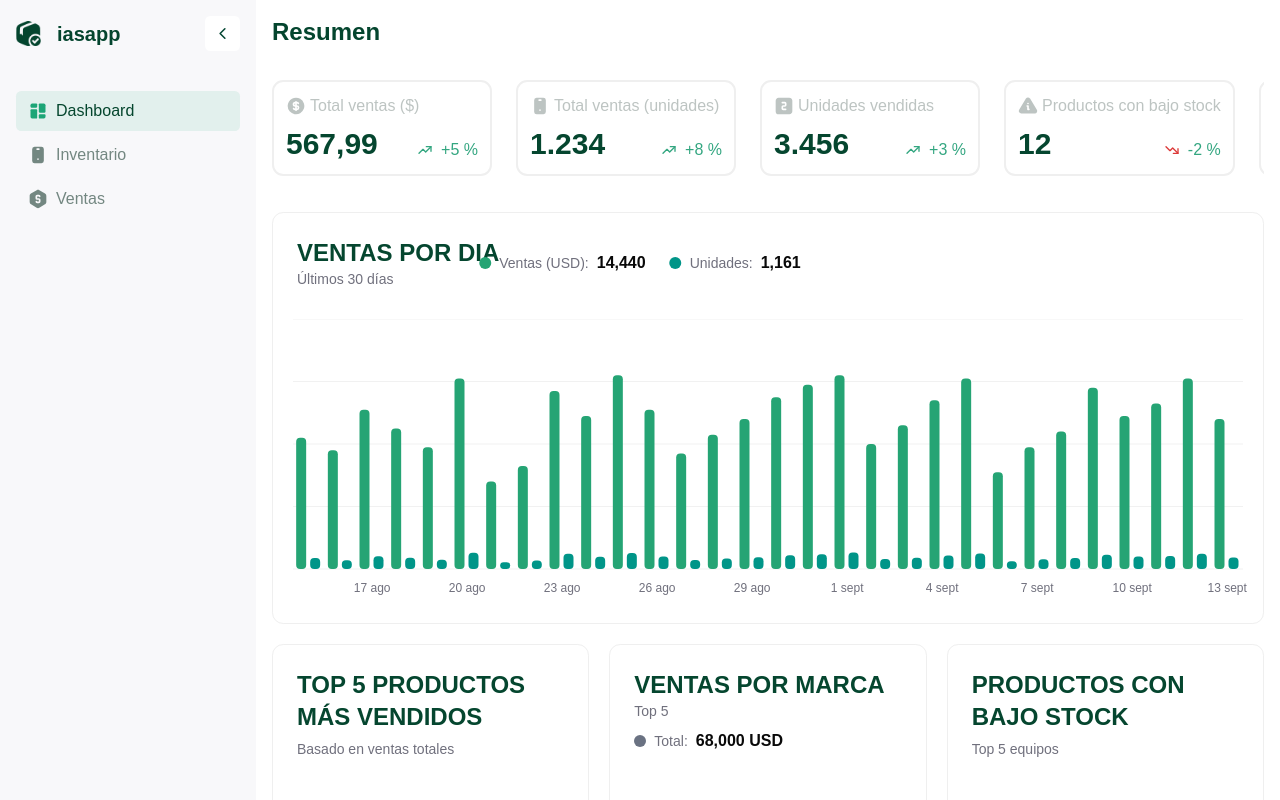
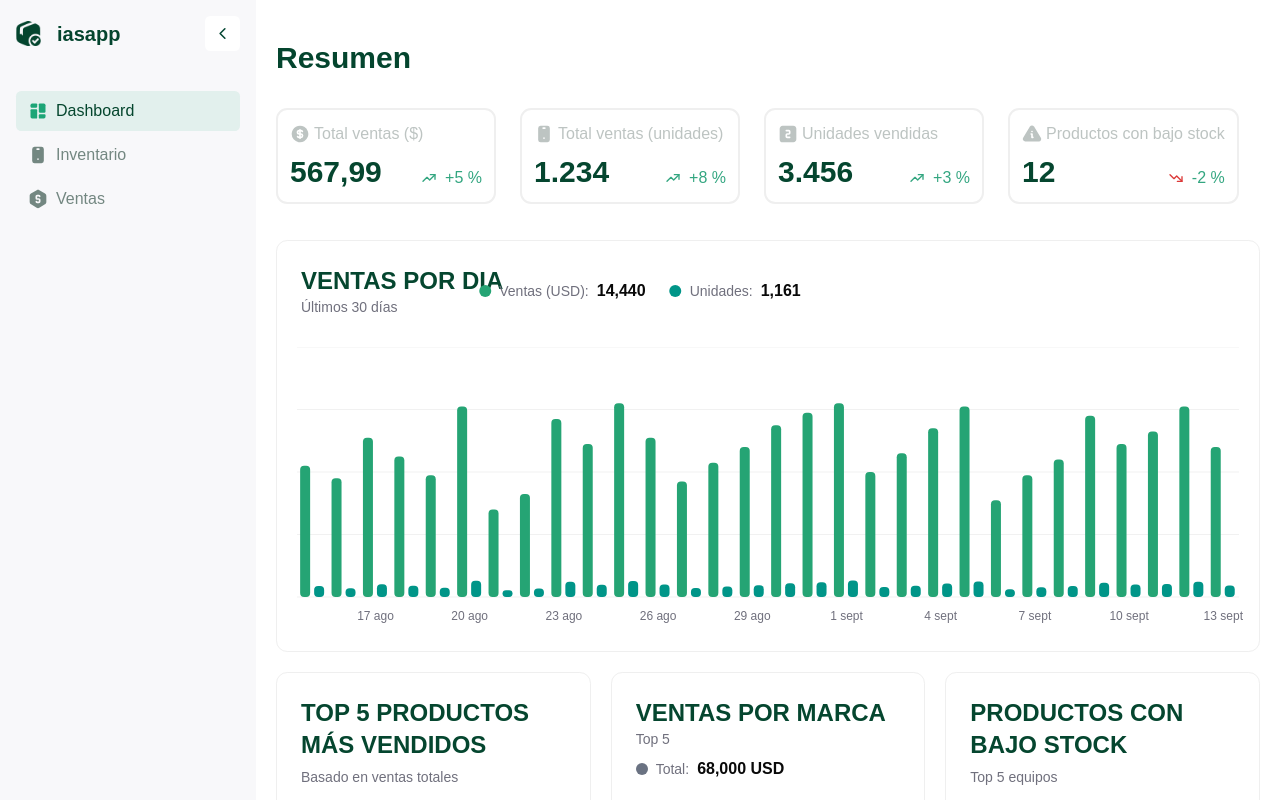
Before and after one commit to RoberthLoorDev/iasapp-nextjs, a Next.js app: page /resumen in a window 1280 px wide. Shown: the top 800 px of the page. Built offline with nearby package versions, Linux system fonts and the light colour scheme.

Commit message:
fix: ajustar el estilo del layout principal para mejorar la presentación del título

```diff
--- a/src/layout/MainLayout.tsx
+++ b/src/layout/MainLayout.tsx
@@ -10,8 +10,8 @@ export default function MainLayout({ children, title }: MainLayoutProps) {
      return (
           <div className="w-full min-h-screen flex">
                <SlideBarC />
-               <main className="flex-1 p-4 overflow-x-hidden">
-                    {title && <h1 className="text-2xl font-semibold text-[#04452E] mb-4">{title}</h1>}
+               <main className="flex-1 p-5 overflow-x-hidden mt-[20px]">
+                    {title && <h1 className="text-3xl font-semibold text-[#04452E] mb-4">{title}</h1>}
                     {children}
                </main>
           </div>
```
